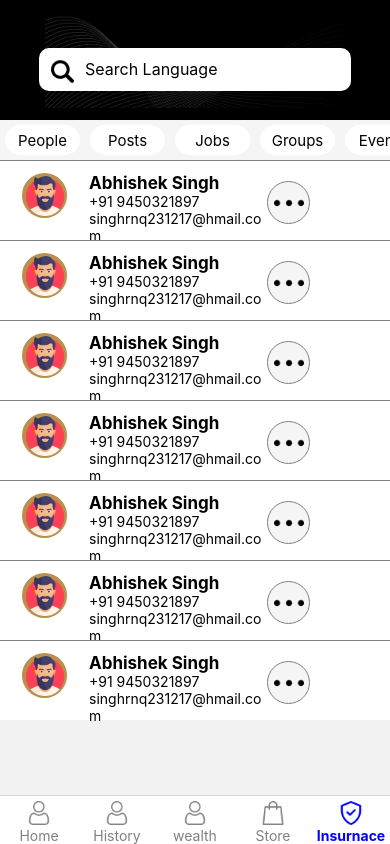
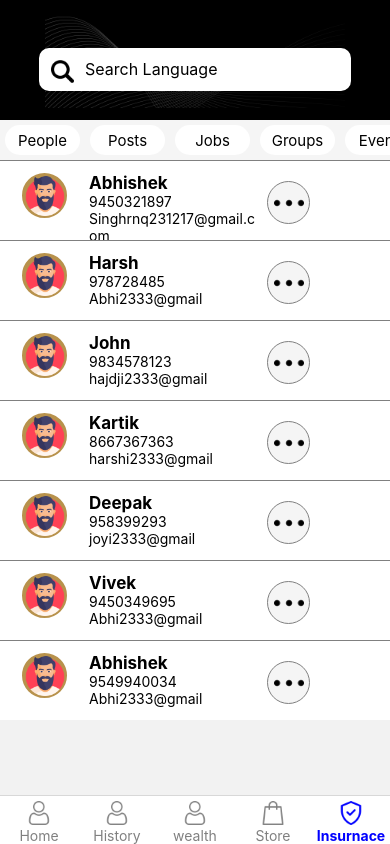
Before and after one commit to Abhishekkumarsingh2845/PhoneClone, a React Native app: screen /Wealth in a window 390 px wide. Built offline with nearby package versions, Linux system fonts and the light colour scheme.

Commit message:
used props

```diff
--- a/Screen/Wealth.js
+++ b/Screen/Wealth.js
@@ -126,13 +126,14 @@ const Wealth = () => {
         </ScrollView>
       </View>
     <ScrollView>
-      <Info />
-      <Info />
-      <Info />
-      <Info />
-      <Info />
-      <Info />
-      <Info />
+      <Info  Phone=
+      {'9450321897'} Email ={'Singhrnq231217@gmail.com'} UserName={'Abhishek'}/>
+      <Info Phone='978728485'  Email ={'Abhi2333@gmail'}  UserName={'Harsh'}/>
+      <Info  Phone='9834578123' Email ={'hajdji2333@gmail'}  UserName={'John'}/>
+      <Info Phone ="8667367363" Email ={'harshi2333@gmail'}   UserName={'Kartik'}/>
+      <Info Phone ="958399293"  Email ={'joyi2333@gmail'}  UserName={'Deepak'}/>
+      <Info Phone ="9450349695"  Email ={'Abhi2333@gmail'}  UserName={'Vivek'}/>
+      <Info  Phone ="9549940034" Email ={'Abhi2333@gmail'}  UserName={'Abhishek'}/>
       </ScrollView>
     </View>
   );
--- a/Src/Component/Info.js
+++ b/Src/Component/Info.js
@@ -1,7 +1,7 @@
 import { StyleSheet, Text, View,Image } from 'react-native'
 import React from 'react'
 
-const Info = ({UserImage}) => {
+const Info = ({Phone,Email,UserName}) => {
   return (
     <View style={{backgroundColor: 'white', width: '100%', height: 80}}>
     <View
@@ -38,10 +38,10 @@ const Info = ({UserImage}) => {
             marginLeft: 22,
           }}>
           <Text style={{color: 'black', fontWeight: 'bold', fontSize: 17}}>
-            Abhishek Singh
+            {UserName}
           </Text>
-          <Text style={{color: 'black'}}>+91 9450321897</Text>
-          <Text style={{color: 'black'}}>singhrnq231217@hmail.com</Text>
+          <Text style={{color: 'black'}}>{Phone}</Text>
+          <Text style={{color: 'black'}}>{Email}</Text>
         </View>
         <View
           style={{
```
